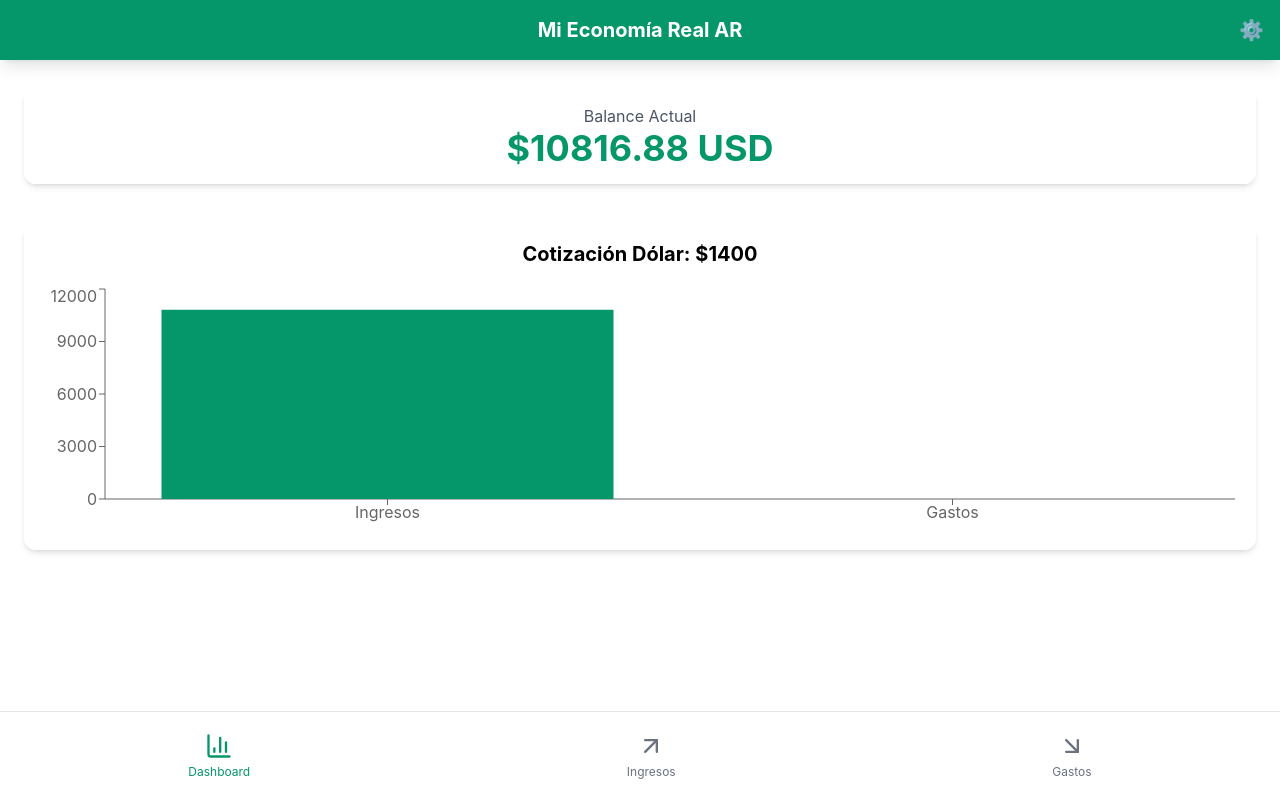
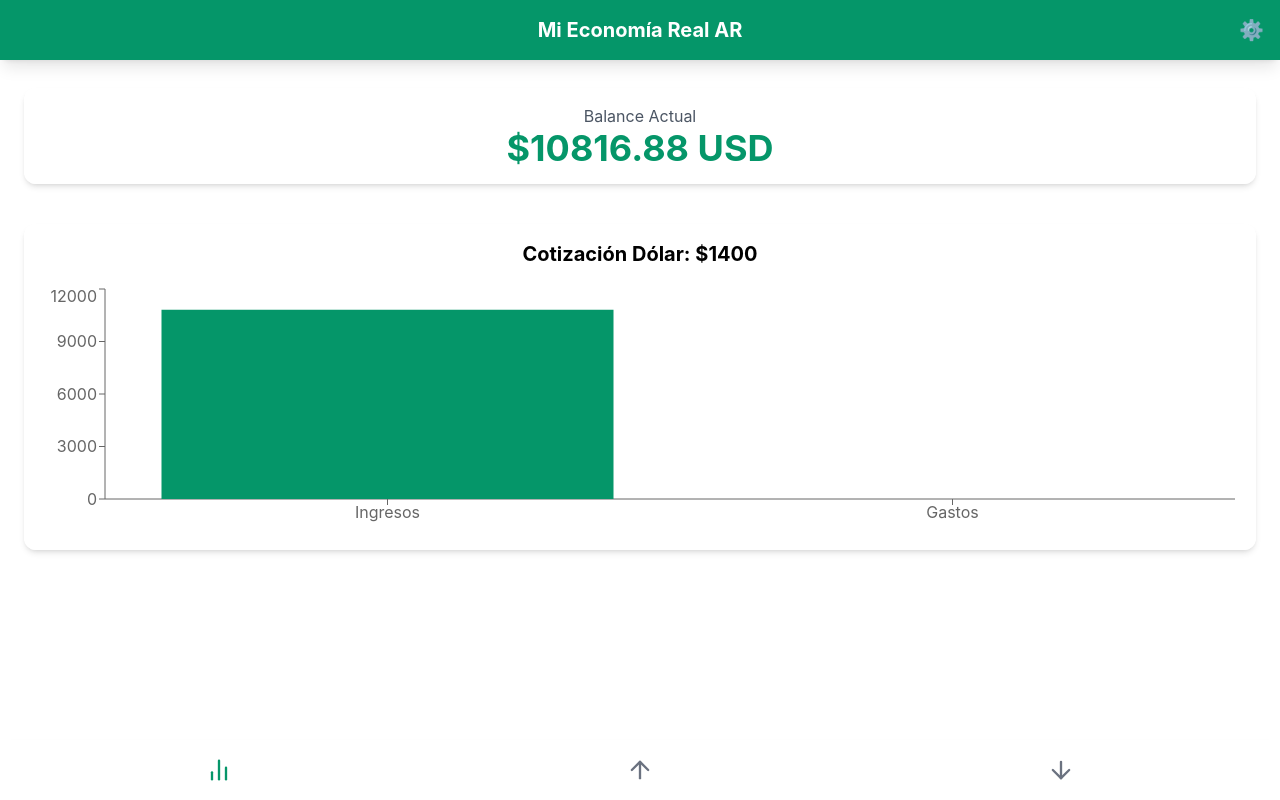
Before and after one commit to frenciaj/mi-economia-real-ar, a React (Vite) app: page / in a window 1280 px wide. Built offline with nearby package versions, Linux system fonts and the light colour scheme.

Commit message:
Update BottomNav.jsx

```diff
--- a/src/components/BottomNav.jsx
+++ b/src/components/BottomNav.jsx
@@ -1,31 +1,23 @@
-import { Home, ArrowUpRight, ArrowDownRight, BarChart3 } from 'lucide-react'
-import { useStore } from '../App'
+import { BarChart2, ArrowUp, ArrowDown } from 'lucide-react';
+import { useStore } from '../App';
 
-export function BottomNav() {
-  const { activeTab, setActiveTab } = useStore()
-
+const BottomNav = () => {
+  const { activeTab, setActiveTab } = useStore();
   const tabs = [
-    { id: 'dashboard', icon: BarChart3, label: 'Dashboard' },
-    { id: 'ingresos', icon: ArrowUpRight, label: 'Ingresos' },
-    { id: 'gastos', icon: ArrowDownRight, label: 'Gastos' },
-  ]
+    { id: 'dashboard', icon: BarChart2 },
+    { id: 'ingresos', icon: ArrowUp },
+    { id: 'gastos', icon: ArrowDown },
+  ];
 
   return (
-    <div className="fixed bottom-0 left-0 right-0 bg-white dark:bg-slate-900 border-t border-gray-200">
-      <div className="flex justify-around py-2">
-        {tabs.map(tab => (
-          <button
-            key={tab.id}
-            onClick={() => setActiveTab(tab.id)}
-            className={`flex flex-col items-center p-3 rounded-lg transition-all ${
-              activeTab === tab.id ? 'text-emerald-600' : 'text-gray-500'
-            }`}
-          >
-            <tab.icon size={28} />
-            <span className="text-xs mt-1">{tab.label}</span>
-          </button>
-        ))}
-      </div>
-    </div>
-  )
-}
+    <nav className="fixed bottom-0 left-0 right-0 bg-white shadow-lg flex justify-around p-2">
+      {tabs.map((tab) => (
+        <button key={tab.id} onClick={() => setActiveTab(tab.id)} className={`p-2 ${activeTab === tab.id ? 'text-emerald-600' : 'text-gray-500'}`}>
+          <tab.icon size={28} />
+        </button>
+      ))}
+    </nav>
+  );
+};
+
+export { BottomNav };
```
